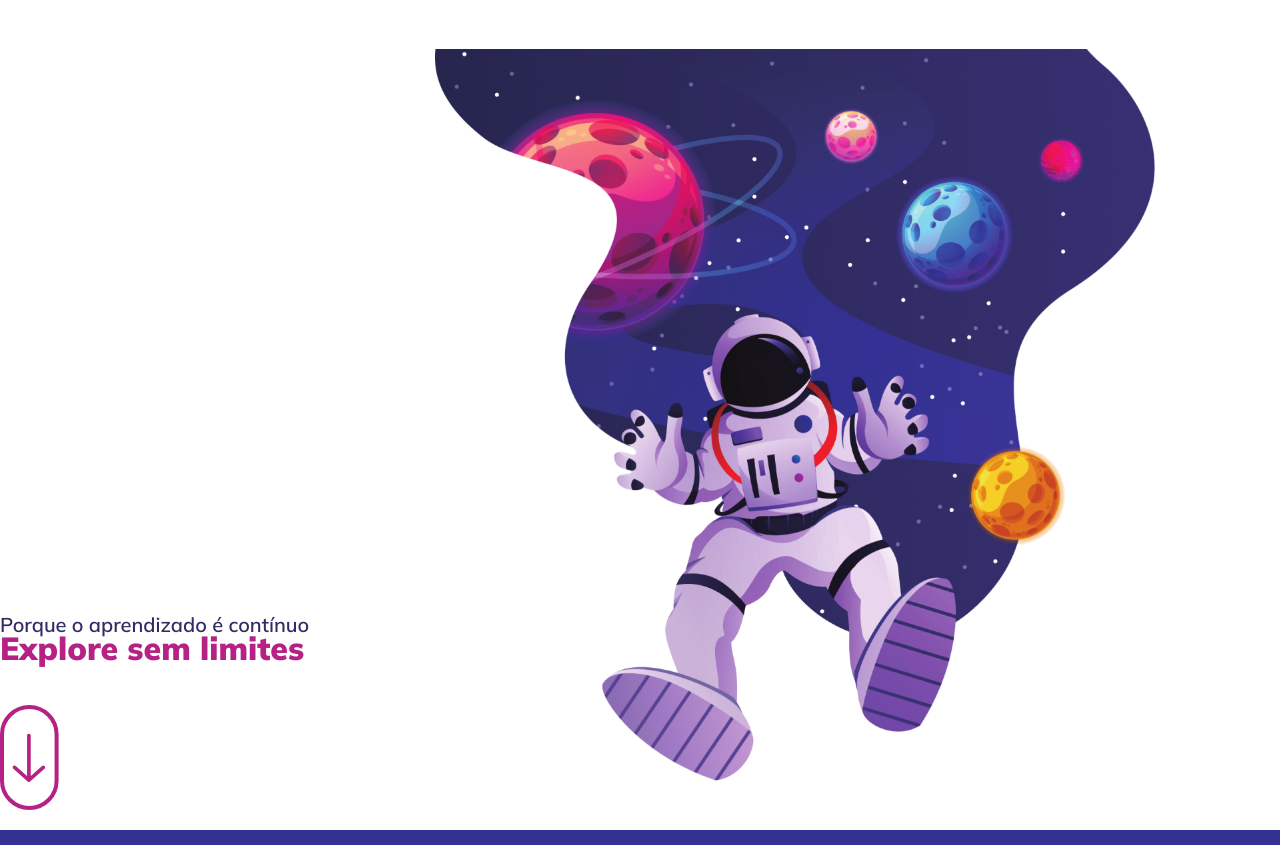
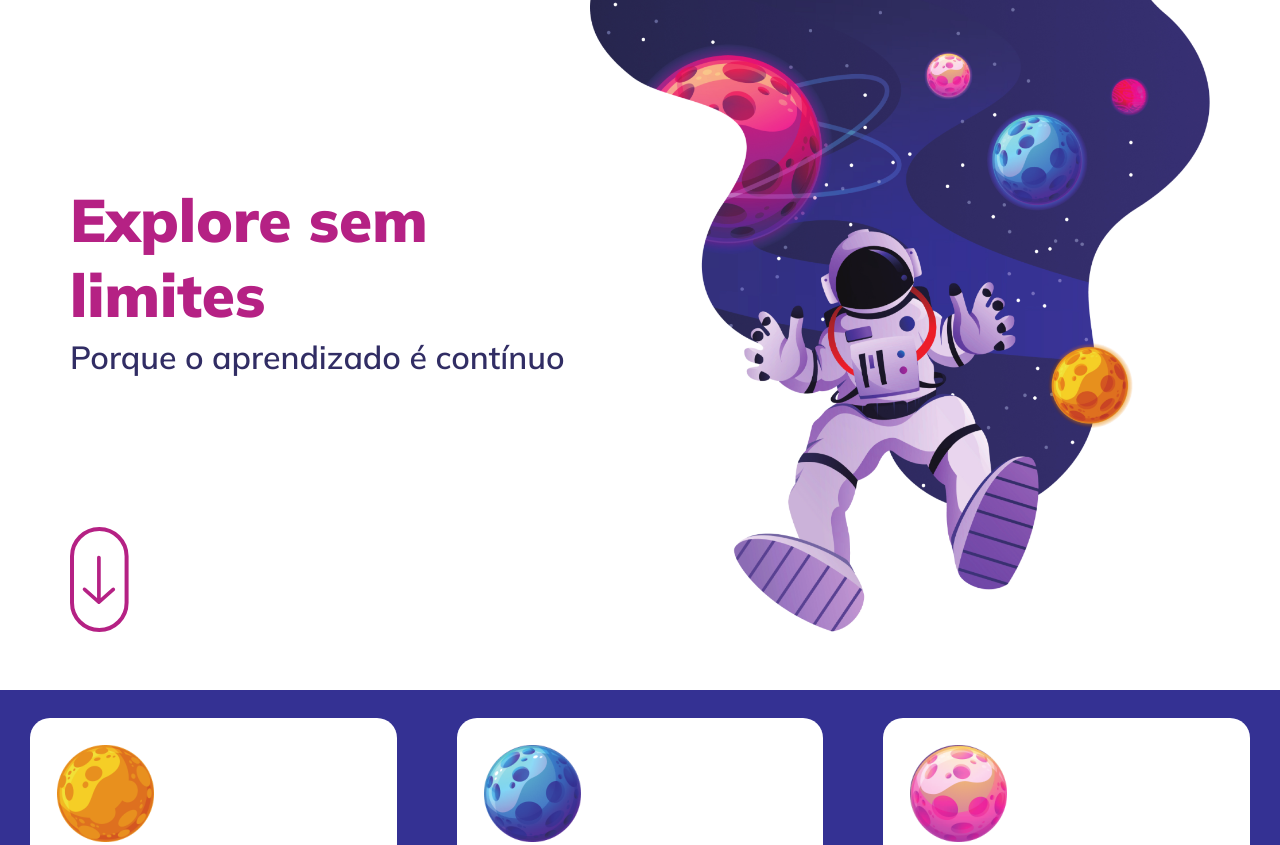
Before and after one commit to igorvguerra/exp-extra-01, a plain HTML site: page index.html in a window 1280 px wide. Shown: the top 845 px of the page. Drawn offline with Linux system fonts and the light colour scheme.

Commit message:
finished!

```diff
--- a/index.html
+++ b/index.html
@@ -12,10 +12,14 @@
 </head>
 <body>
     <div id="frontPage">
-        <img id="astronaut" src="./assets/astronaut.jpg" alt="Imagem de um astronauta com um universo atrás">
-        <h1>Explore sem limites</h1>
-        <p>Porque o aprendizado é contínuo</p>
-        <a href="#planets"><img id="arrow" src="./assets/arrow.svg" alt="seta apontando para baixo"></a>
+        <div id="boxOne">
+            <img id="astronaut" src="./assets/astronaut.jpg" alt="Imagem de um astronauta com um universo atrás">
+        </div>
+        <div id="boxTwo">
+            <h1>Explore sem limites</h1>
+            <p>Porque o aprendizado é contínuo</p>
+            <a href="#planets"><img id="arrow" src="./assets/arrow.svg" alt="seta apontando para baixo"></a>
+        </div>
     </div>
 
 
--- a/style.css
+++ b/style.css
@@ -31,6 +31,12 @@ body {
     align-items: center;
 
     height: 70rem;
+}
+
+#boxTwo {
+    display: flex;
+    flex-direction: column;
+    align-items: center;
 }
 
 #astronaut {
@@ -186,26 +192,39 @@ footer p {
     #frontPage{
         display: grid;
         grid-template-areas:
-        "A A B B"
-        "C C B B"
-        "D E B B";
+        "A B";
+        height: 69rem;
+        justify-content: space-between;
+        align-content: space-between;
+    }
 
-        height: 83rem;
+    #boxOne {
+        grid-area: B;
+    }
+
+    #boxTwo {
+        grid-area: A;
+        align-items: start;
+        margin-left: 7rem;
+        margin-top: auto;
+
+    }
+
+    #boxTwo h1 {
+        font-size: 6rem;
+    }
+
+    #boxTwo p {
+        font-size: 3.2rem;
+        margin-bottom: 15rem;
     }
 
     #astronaut {
-        grid-area: B;
-        width: 72rem;
-        height: 73.2rem;
+        width: 62rem;
+        height: 63.2rem;
+        margin-right: 7rem;
     }
 
-    #frontPage h1, p {
-        grid-area: C;
-    }
-
-    #frontPage a {
-        grid-area: D;
-    }
 
     #planets{
         display: flex;
@@ -233,9 +252,25 @@ footer p {
     justify-content: space-between;
 }
 
+#endForm h1 {
+    font-size: 4.2rem;
+}
+
+.input-wrapper {
+    width: 52rem;
+}
+
 #contact {
-    margin-left: 30rem;
+    margin-left: 10rem;
 
+}
+
+#name {
+    background-position: 2% 50%;
+}
+
+#email {
+    background-position: 2% 50%;
 }
 
 #stars {
```
